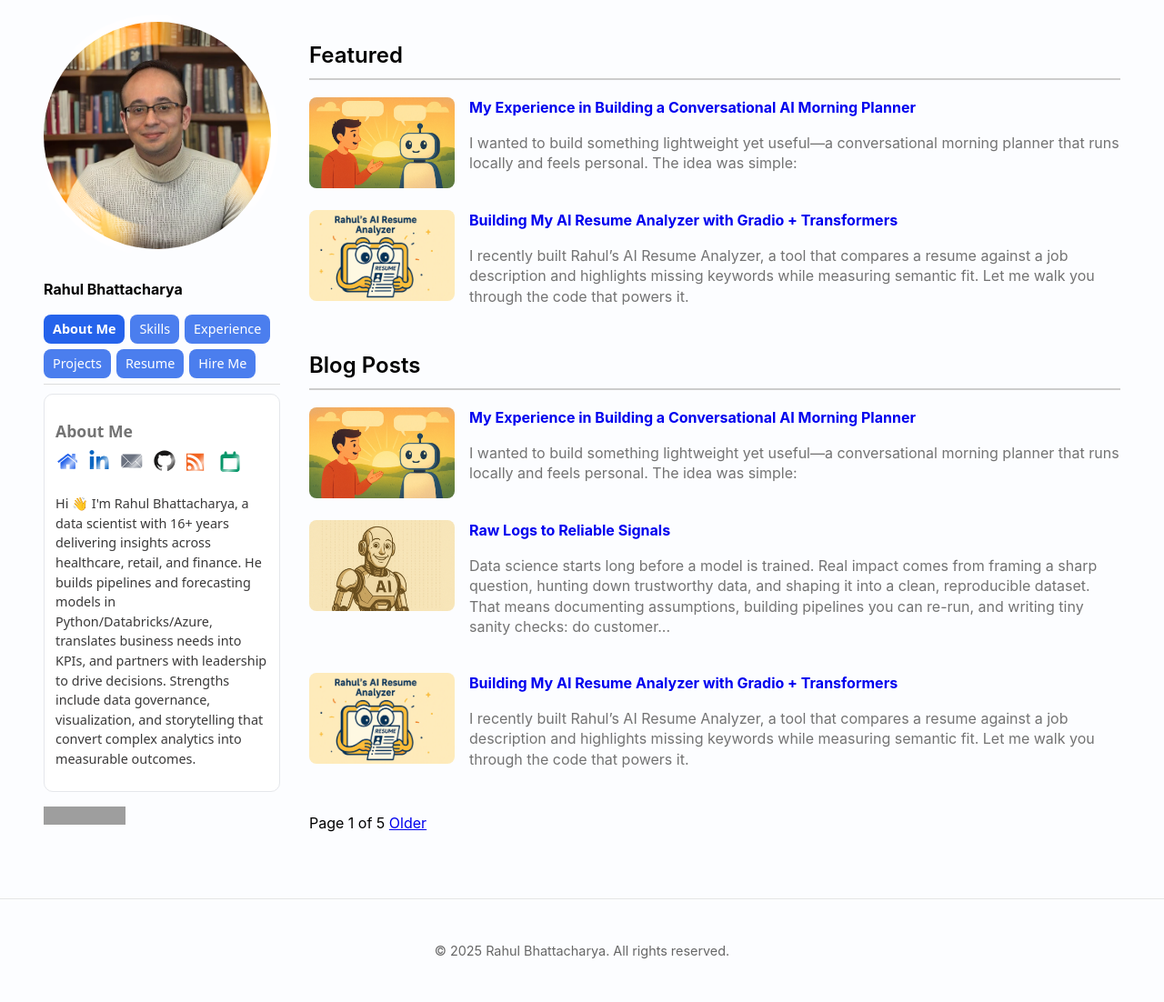
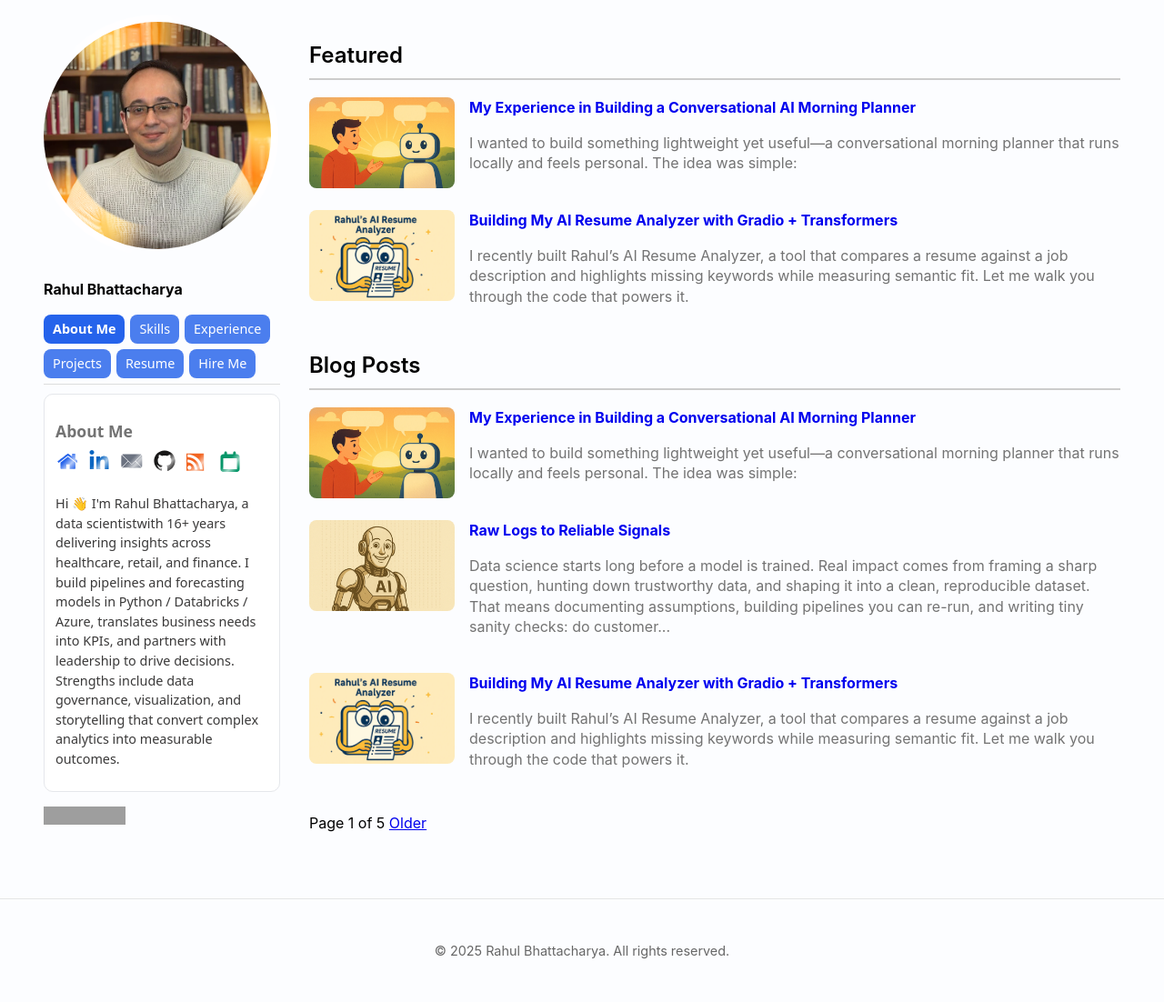
Before and after one commit to RahulBhattacharya1/RahulBhattacharya1.github.io, a Jekyll site: the page built from index.html, in a window 1280 px wide. Shown: the whole page at 91% size. Built offline with Jekyll 4.4.1, drawn with Linux system fonts in a browser that asks for light colours; the list of posts is cut into pages by our own code; grey boxes are pictures that could not be loaded.

Commit message:
Update default.html

```diff
--- a/_layouts/default.html
+++ b/_layouts/default.html
@@ -132,7 +132,7 @@
     <div class="tab-panel active" id="about">
       <h2>About Me</h2>
       <ul class="social-icons" id="social-icons"></ul>
-      <p class="bio">Hi 👋 I'm Rahul Bhattacharya, a data scientist with 16+ years delivering insights across healthcare, retail, and finance. He builds pipelines and forecasting models in Python/Databricks/Azure, translates business needs into KPIs, and partners with leadership to drive decisions. Strengths include data governance, visualization, and storytelling that convert complex analytics into measurable outcomes.</p>
+      <p class="bio">Hi 👋 I'm Rahul Bhattacharya, a data <span id="role" class="type-cursor">scientist</span>with 16+ years delivering insights across healthcare, retail, and finance.  I build pipelines and forecasting models in Python / Databricks / Azure, translates business needs into KPIs, and partners with leadership to drive decisions. Strengths include data governance, visualization, and storytelling that convert complex analytics into measurable outcomes.</p>
     </div>
 
     <div class="tab-panel" id="skills">
```
